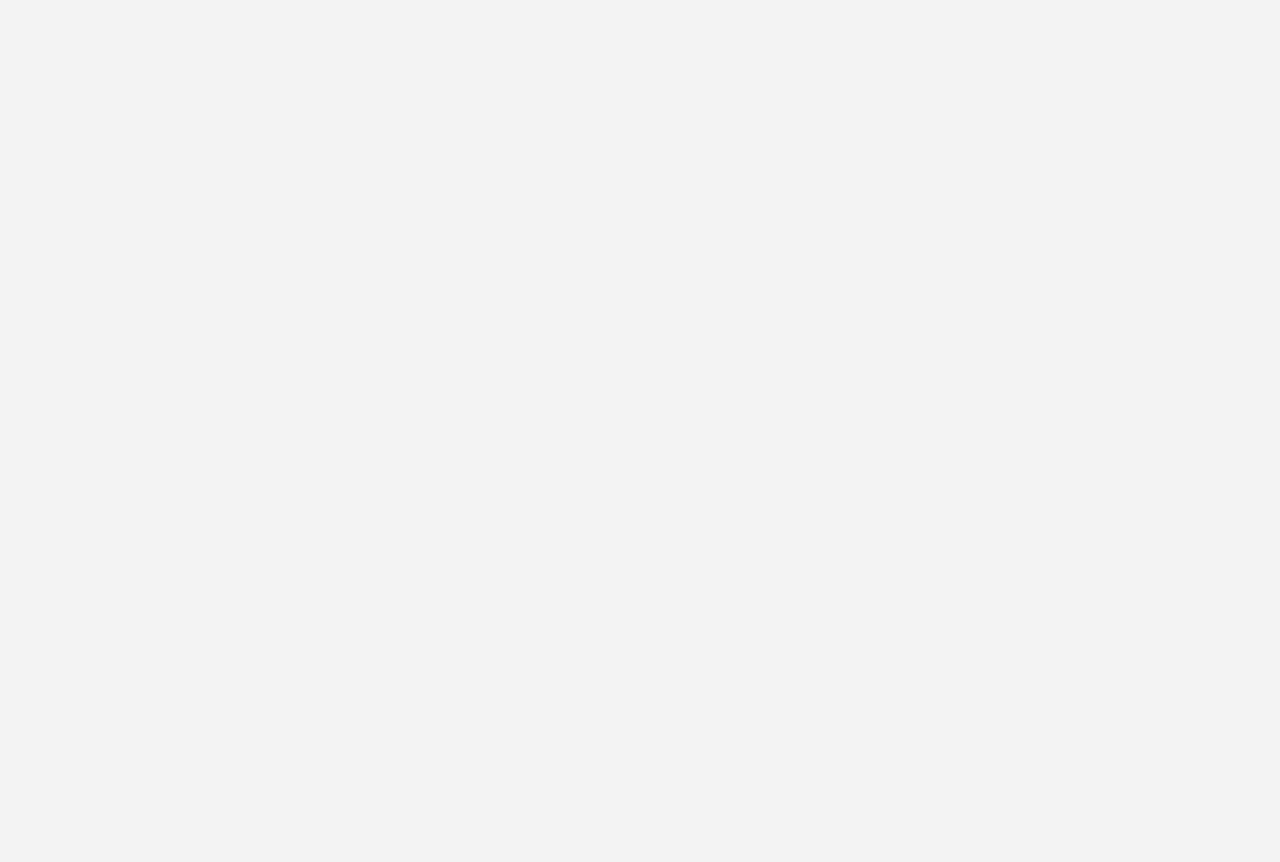
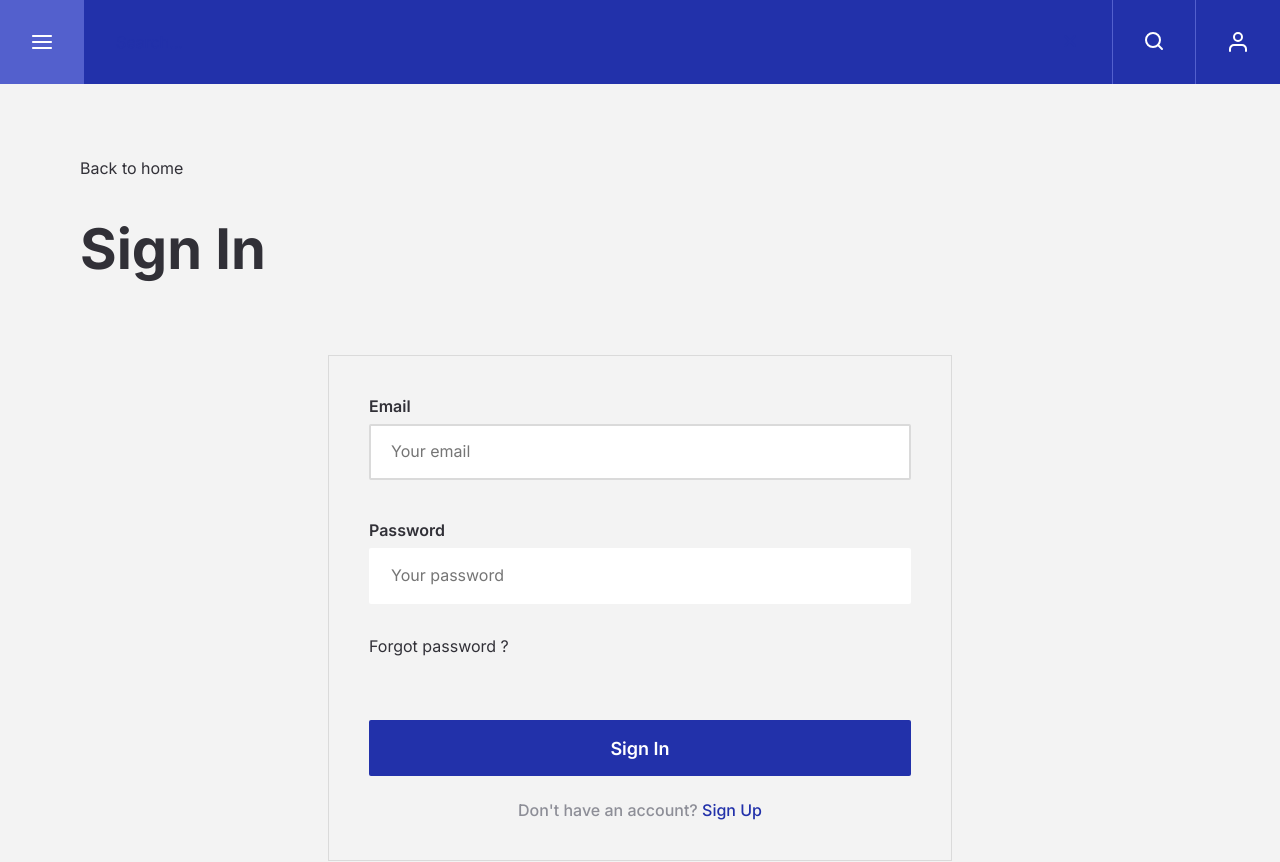
Before and after one commit to Anhel1ina/Blogofolio, a React (Create React App) app in the folder app/: page /auth/signin in a window 1280 px wide. Before the commit this address had no page. Shown: the top 862 px of the page. Before the commit the page ends 800 px from the top, so only its background shows below. Built offline with nearby package versions, Linux system fonts and the light colour scheme.

Commit message:
routing new

```diff
--- a/app/package.json
+++ b/app/package.json
@@ -17,7 +17,7 @@
     "react": "^18.2.0",
     "react-dom": "^18.2.0",
     "react-redux": "^9.0.4",
-    "react-router-dom": "^6.20.1",
+    "react-router-dom": "^6.21.0",
     "react-scripts": "5.0.1",
     "redux": "^5.0.0",
     "sass": "^1.69.5",
--- a/app/src/App.tsx
+++ b/app/src/App.tsx
@@ -21,17 +21,16 @@ function App() {
         <Route index element={<MainWrapper/>}/>
         <Route path='openpost/:id' element={<OpenPostPage/>}/>
 
+        <Route path='auth'>
+          <Route index element={<SignUpPage/>}/>
           <Route path='signup'>
-          <Route index element={<SignUpPage/>}/>
-          <Route path='signin' element={<SignInPage/>}/>
             <Route path='success' element={<SuccessPage/>}/>
           </Route>
-
           <Route path='signin'>
             <Route index element={<SignInPage/>}/>
-          <Route path='signup' element={<SignUpPage/>}/>
             <Route path='registrationconfirm' element={<RegistrationConfirmationPage/>}/>
             <Route path='forgotpassword' element={<ResetPasswordPage/>}/>
+          </Route>
         </Route>
 
         <Route path='search' element={<SearchResultsPage/>}/>
--- a/app/src/components/Header/User/NonAutorized/NonAutorized.tsx
+++ b/app/src/components/Header/User/NonAutorized/NonAutorized.tsx
@@ -5,7 +5,7 @@ import { Link } from 'react-router-dom'
 
 export const NonAutorized = () => {
     return (
-        <Link to='signup'>
+        <Link to='auth'>
             <div className={styles.non_author}>
                 <NonAutorizedIcon/>
             </div>
--- a/app/src/components/MenuButton/MenuButton.tsx
+++ b/app/src/components/MenuButton/MenuButton.tsx
@@ -8,7 +8,7 @@ type Props = {
 
 export const MenuButton = ({title, forMenuClosed}: Props) => {
     return (
-        <Link to='/signin' onClick={forMenuClosed}>
+        <Link to='auth/signin' onClick={forMenuClosed}>
             <button className={styles.menu_button}>
                 {title}
             </button>
--- a/app/src/pages/SignInPage/SIgnInPage.tsx
+++ b/app/src/pages/SignInPage/SIgnInPage.tsx
@@ -32,7 +32,7 @@ export const SignInPage = () => {
                     innerItems={inputs}
                     underTitle="Don't have an account?"
                     underLink='Sign Up'
-                    linkTo='signup'
+                    linkTo='/auth'
                     submitLink='registrationconfirm'
                     buttonName='Sign In'
                     forgetLink='forgotpassword'
--- a/app/src/pages/SignUpPage/SignUpPage.tsx
+++ b/app/src/pages/SignUpPage/SignUpPage.tsx
@@ -43,7 +43,7 @@ export const SignUpPage = () => {
                     underTitle='Already have an account?'
                     underLink='Sign In'
                     linkTo='signin'
-                    submitLink='success'
+                    submitLink='signup/success'
                     buttonName='Sign Up'
                 />
             </div>
```
Also changed, not shown: 1 other file (tests, documents, lock files or other folders). Lines whose indentation alone changed are shown as unchanged.
